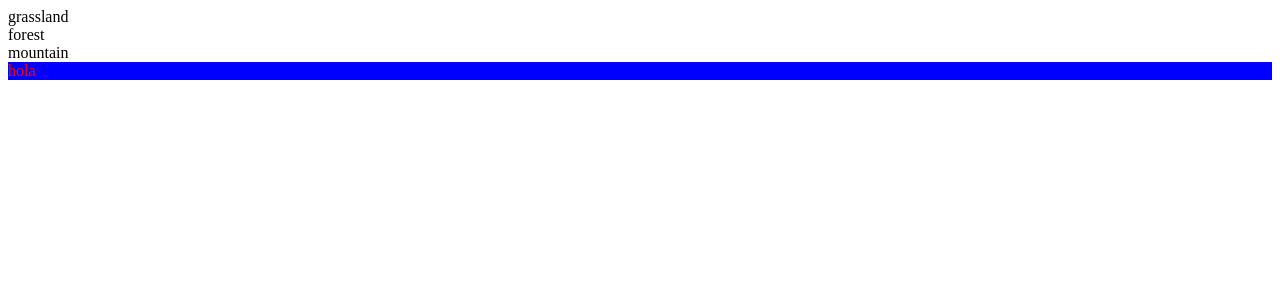
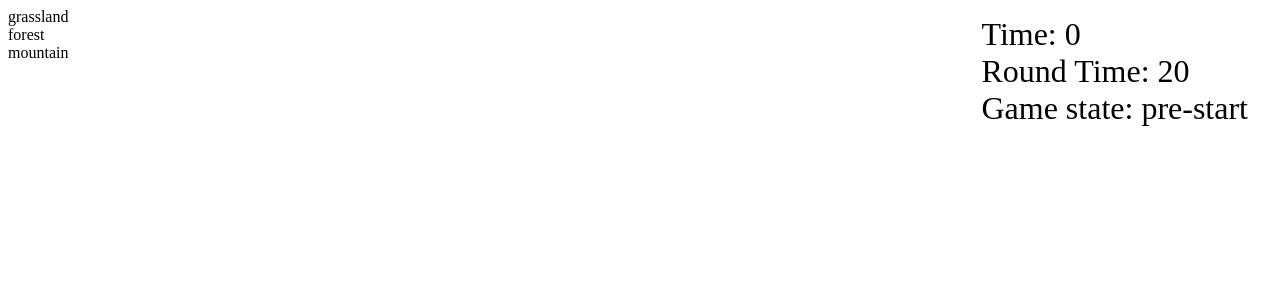
Before and after one commit to RubyWave/rush-industry-2, a React app: page / in a window 1280 px wide. Shown: the top 300 px of the page. Built offline with nearby package versions, Linux system fonts and the light colour scheme.

Commit message:
added game timer and game states

```diff
--- /dev/null
+++ b/common/game-settings.json
@@ -0,0 +1,4 @@
+{
+	"round-time-in-seconds": 20,
+	"desired-fps": 4
+}
--- a/src/ts/App.tsx
+++ b/src/ts/App.tsx
@@ -1,11 +1,27 @@
 import { BoardTable } from "./features/board/BoardTable";
 import UI from "./ui/UI";
+import theGameLoop from "./features/game-loop/game-loop";
+import { useEffect } from "react";
+import { useAppDispatch, useAppSelector } from "./hooks";
+import readKeyInputs from "./features/inputs/read-keys-inputs";
 
 function App() {
+	const gameStates = useAppSelector((state) => state.gameStates);
+	const dispatch = useAppDispatch();
+
+	useEffect(() => {
+		const eventFunHandler = readKeyInputs(gameStates, dispatch);
+		const loopID = theGameLoop(gameStates, dispatch);
+		//clears game loop, coz useEffect is called twice in development mode
+		return () => {
+			clearInterval(loopID);
+			document.removeEventListener("keydown", eventFunHandler);
+		};
+	});
+
 	return (
 		<div className="app">
 			<BoardTable />
-			{/* <StyledUI /> */}
 			<UI />
 		</div>
 	);
--- /dev/null
+++ b/src/ts/features/game-loop/game-loop.ts
@@ -0,0 +1,36 @@
+import { GameStates, endTheGame, updateTime } from "../states/GameStatesSlice";
+import { Dispatch } from "redux";
+
+/**
+ * Main game loop
+ *
+ * return handle to next loop iteration
+ */
+// eslint-disable-next-line @typescript-eslint/no-unused-vars
+function theGameLoop(gameStates: GameStates, dispatch: Dispatch) {
+	const intervalLoop = setInterval(() => {
+		switch (gameStates.theState) {
+			case "pre-start":
+				break;
+			case "running":
+				//update timer
+				dispatch(
+					updateTime(
+						gameStates.time + 1 / gameStates.settings.targetFPS,
+					),
+				);
+
+				if (gameStates.time > gameStates.settings.roundTime) {
+					dispatch(endTheGame());
+				}
+				break;
+			case "paused":
+				break;
+			case "ended":
+				break;
+		}
+	}, 1000 / gameStates.settings.targetFPS);
+	return intervalLoop;
+}
+
+export default theGameLoop;
--- /dev/null
+++ b/src/ts/features/inputs/read-keys-inputs.ts
@@ -0,0 +1,38 @@
+import {
+	GameStates,
+	pauseResumeTheGame,
+	startTheGame,
+} from "../states/GameStatesSlice";
+import { Dispatch } from "redux";
+
+/**
+ * Main function to capture button presses
+ *
+ * return handle to event function
+ */
+// eslint-disable-next-line @typescript-eslint/no-unused-vars
+function readKeyInputs(gameStates: GameStates, dispatch: Dispatch) {
+	const eventFunction = function (event: KeyboardEvent) {
+		//prevents event firing multiple times in row on just one button press
+		if (event.repeat) return;
+		switch (event.key) {
+			case " ":
+				switch (gameStates.theState) {
+					case "pre-start":
+						dispatch(startTheGame());
+						break;
+					case "running":
+					case "paused":
+						dispatch(pauseResumeTheGame());
+						break;
+					case "ended":
+						break;
+				}
+				break;
+		}
+	};
+	document.addEventListener("keydown", eventFunction, { once: true });
+	return eventFunction;
+}
+
+export default readKeyInputs;
--- /dev/null
+++ b/src/ts/features/states/GameStatesSlice.tsx
@@ -0,0 +1,53 @@
+import { createSlice, PayloadAction } from "@reduxjs/toolkit";
+import { RootState } from "../../store";
+import settings from "../../../../common/game-settings.json";
+
+// Define a type for the slice state
+interface GameStates {
+	//creating interface for object
+	theState: "pre-start" | "running" | "paused" | "ended"; //shows the state of the game
+	time: number; //in seconds
+	settings: {
+		roundTime: number; //in seconds
+		targetFPS: number; //in frames per seconds
+	};
+}
+
+// Define the initial state using that type
+const initialState: GameStates = {
+	theState: "pre-start",
+	time: 0,
+	settings: {
+		roundTime: settings["round-time-in-seconds"],
+		targetFPS: settings["desired-fps"],
+	},
+};
+
+export const GameStatesSlice = createSlice({
+	name: "gameStates",
+	initialState,
+	reducers: {
+		startTheGame: (state) => {
+			state.theState = "running";
+		},
+		endTheGame: (state) => {
+			state.theState = "ended";
+		},
+		pauseResumeTheGame: (state) => {
+			if (state.theState === "running") state.theState = "paused";
+			else if (state.theState === "paused") state.theState = "running";
+		},
+		updateTime: (state, action: PayloadAction<number>) => {
+			state.time = action.payload;
+		},
+	},
+});
+
+export const { startTheGame, endTheGame, pauseResumeTheGame, updateTime } =
+	GameStatesSlice.actions;
+
+// Other code such as selectors can use the imported `RootState` type
+export const selectGameStates = (state: RootState) => state.gameStates;
+
+export default GameStatesSlice.reducer;
+export { GameStates };
--- a/src/ts/store.ts
+++ b/src/ts/store.ts
@@ -1,10 +1,11 @@
 import { configureStore } from "@reduxjs/toolkit";
-// import counterReducer from "./features/counter/counterSlice";
 import boardReducer from "./features/board/boardSlice";
+import gameStatesReducer from "./features/states/GameStatesSlice";
 
 export const store = configureStore({
 	reducer: {
 		board: boardReducer,
+		gameStates: gameStatesReducer,
 	},
 });
 
--- /dev/null
+++ b/src/ts/ui/Timer.tsx
@@ -0,0 +1,29 @@
+// eslint-disable-next-line @typescript-eslint/no-unused-vars
+import styled, { css } from "styled-components";
+import { useAppSelector } from "../hooks";
+
+const UnstyledTimer = function ({ className }: { className?: string }) {
+	const gameStates = useAppSelector((state) => state.gameStates);
+
+	return (
+		<div className={className}>
+			<span>Time: {Math.floor(gameStates.time)}</span>
+			<span>Round Time: {gameStates.settings.roundTime}</span>
+			<span>Game state: {gameStates.theState}</span>
+		</div>
+	);
+};
+
+const Timer = styled(UnstyledTimer)`
+	position: absolute;
+	z-index: 11;
+	right: 2rem;
+	top: 1rem;
+	display: block;
+	font-size: 2rem;
+	span {
+		display: block;
+	}
+`;
+
+export default Timer;
--- a/src/ts/ui/UI.tsx
+++ b/src/ts/ui/UI.tsx
@@ -1,18 +1,22 @@
-/* eslint-disable @typescript-eslint/no-unused-vars */
+// eslint-disable-next-line @typescript-eslint/no-unused-vars
 import styled, { css } from "styled-components";
+import Timer from "./Timer";
 
 const UnstyledUI = function ({ className }: { className?: string }) {
 	return (
 		<div className={className}>
-			<span>hola</span>
+			<Timer />
 		</div>
 	);
 };
 
 const UI = styled(UnstyledUI)`
-	color: red;
-	background: blue;
-	display: block;
+	position: absolute;
+	z-index: 10;
+	left: 0;
+	top: 0;
+	width: 100vw;
+	height: 100vh;
 `;
 
 export default UI;
--- a/tsconfig.json
+++ b/tsconfig.json
@@ -7,6 +7,8 @@
     "target": "es5",
     "allowJs": true,
     "moduleResolution": "node",
+    "resolveJsonModule": true,
+    "esModuleInterop": true,
   },
   "include": ["src/**/*"]
 }
```
